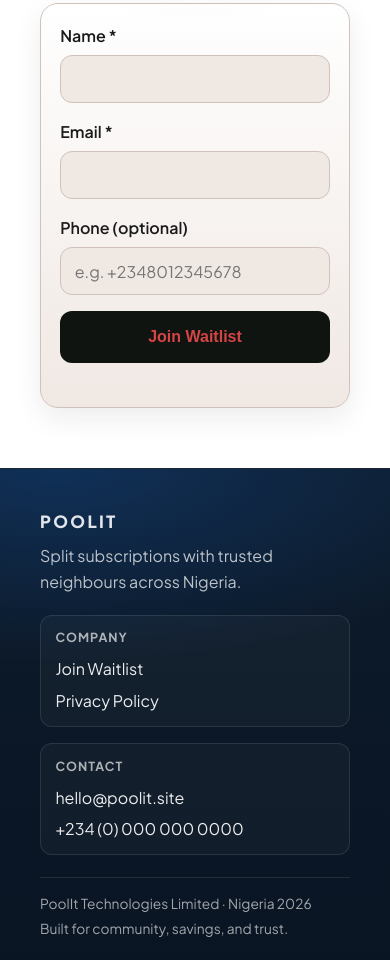
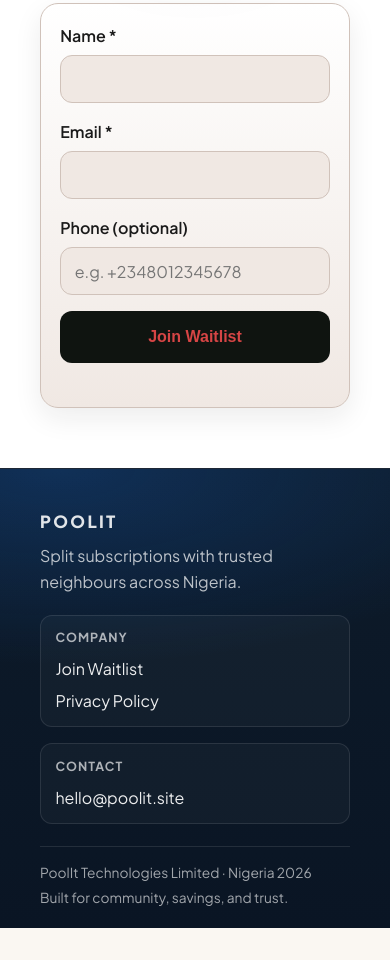
Before and after one commit to poolit-prodigal/poolit-landingpage, a website: page index.html in a window 390 px wide. Shown: the part 4220-5180 px from the top of the page. After the commit the page ends 5148 px from the top, so only its background shows below. Drawn offline with nearby package versions, Linux system fonts and the light colour scheme; no server answers.

Commit message:
Remove placeholder footer phone

```diff
--- a/index.html
+++ b/index.html
@@ -307,7 +307,6 @@
             <p class="footer-title">Contact</p>
             <div class="footer-links">
               <a href="mailto:hello@poolit.site">hello@poolit.site</a>
-              <a href="tel:+2340000000000">+234 (0) 000 000 0000</a>
             </div>
           </div>
         </div>
```
